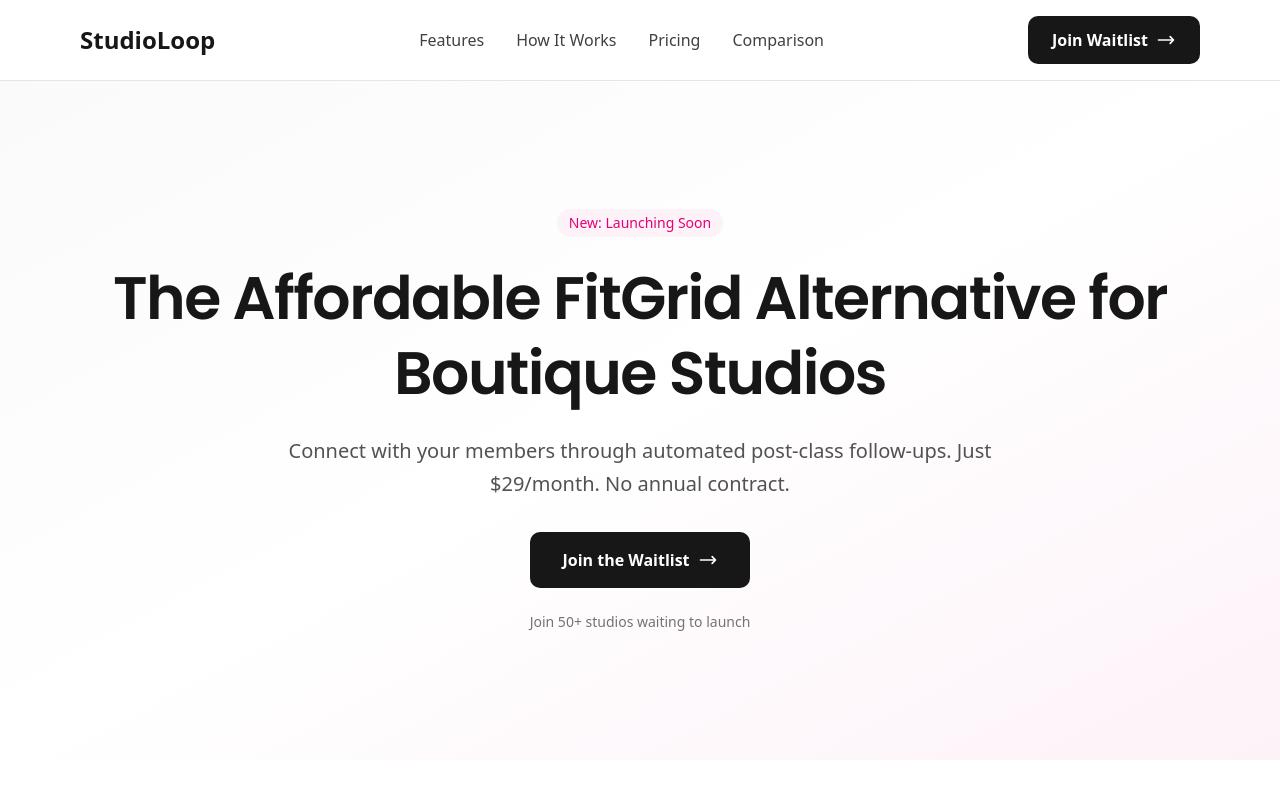
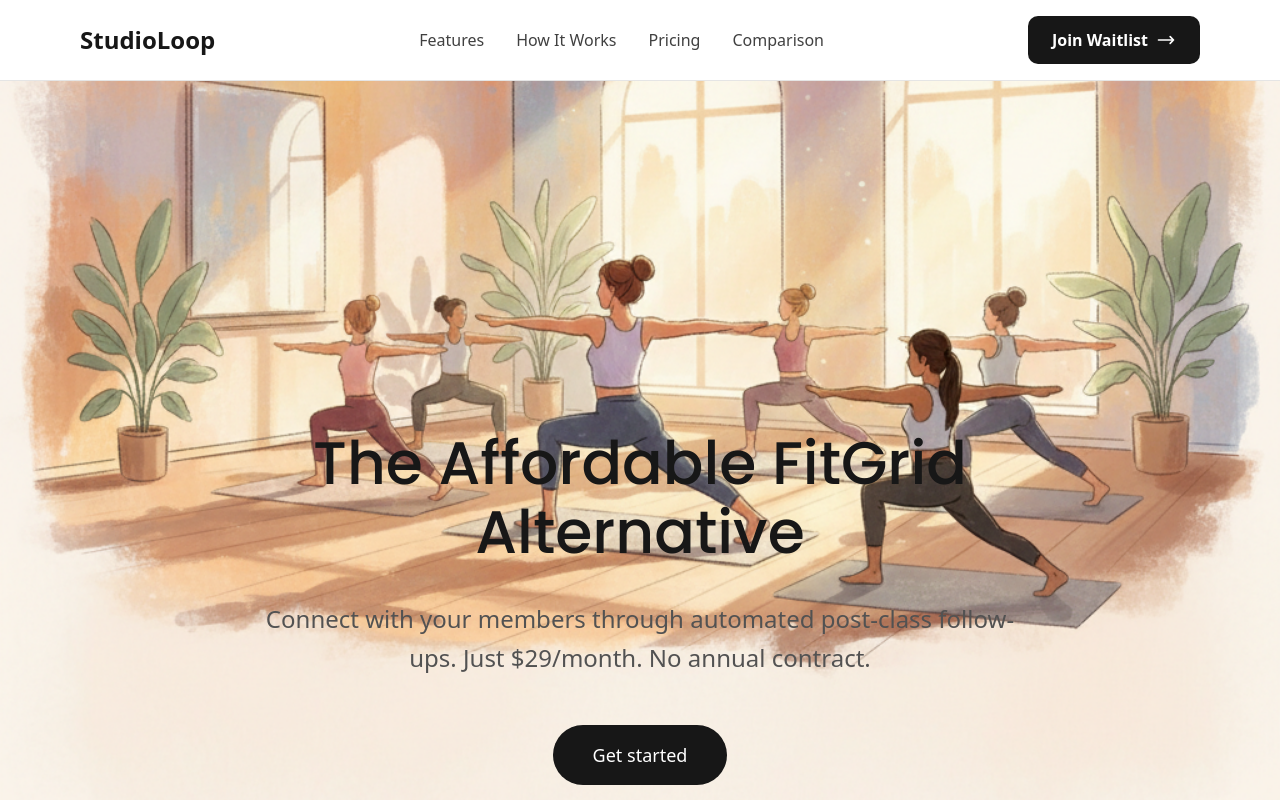
Before and after one commit to willb335/studio-loop, an Astro site: page / in a window 1280 px wide. Shown: the top 800 px of the page. Built offline with nearby package versions, Linux system fonts and the light colour scheme; Astro itself is replaced by a stand-in of ours.

Commit message:
Refactor code structure for improved readability and maintainability

```diff
--- a/src/components/Hero.astro
+++ b/src/components/Hero.astro
@@ -3,42 +3,43 @@
  * Hero component - Main landing section with headline and CTA
  *
  * Features:
- * - Eye-catching gradient background
- * - Large, bold headline emphasizing value proposition
+ * - Full viewport height background image
+ * - Large, centered headline in bottom half of screen
  * - Clear call-to-action button
- * - Social proof element (waitlist count)
+ * - Pixel-perfect match to duna.com hero
  * - Fully responsive typography
  */
+import heroImage from '../assets/hero.png';
 ---
 
-<section class="bg-gradient-to-br from-neutral-50 via-white to-pink-50 py-16 sm:py-24 lg:py-32">
-  <div class="max-w-7xl mx-auto px-5 sm:px-10 lg:px-20 text-center">
-    <!-- Optional: Eyebrow badge -->
-    <div class="inline-flex items-center px-3 py-1 bg-pink-50 text-pink-600 text-sm font-medium rounded-full mb-6">
-      <span>New: Launching Soon</span>
+<section class="relative h-screen w-full overflow-hidden">
+  <!-- Background Image - Full viewport coverage -->
+  <div class="absolute inset-0 z-0">
+    <img
+      src={heroImage.src}
+      alt="Hero background"
+      class="w-full h-full object-cover"
+    />
   </div>
 
-    <h1 class="text-4xl sm:text-5xl lg:text-6xl font-semibold text-neutral-900 leading-tight tracking-tight mb-6">
-      The Affordable FitGrid Alternative for Boutique Studios
+  <!-- Content - Positioned in bottom half only -->
+  <div class="relative z-10 h-full flex flex-col justify-end pb-16 sm:pb-20 lg:pb-24">
+    <div class="max-w-4xl mx-auto px-6 sm:px-8 lg:px-12 text-center">
+      <h1 class="text-4xl sm:text-5xl lg:text-6xl font-normal text-neutral-900 leading-[1.15] mb-6 sm:mb-8">
+        The Affordable FitGrid Alternative
       </h1>
 
-    <p class="text-lg sm:text-xl text-neutral-600 leading-relaxed mb-8 max-w-3xl mx-auto">
+      <p class="text-lg sm:text-xl lg:text-2xl text-neutral-600 leading-relaxed mb-10 sm:mb-12 max-w-3xl mx-auto">
         Connect with your members through automated post-class follow-ups.
         Just $29/month. No annual contract.
       </p>
 
       <button
         onclick="document.getElementById('waitlist').scrollIntoView({behavior: 'smooth'})"
-      class="inline-flex items-center justify-center px-8 py-4 bg-neutral-900 text-white text-base font-semibold rounded-lg hover:bg-neutral-800 transition-all hover:shadow-lg focus:outline-none focus:ring-2 focus:ring-neutral-900 focus:ring-offset-2"
+        class="inline-flex items-center justify-center px-8 py-3.5 sm:px-10 sm:py-4 bg-neutral-900 text-white text-base sm:text-lg font-medium rounded-full hover:bg-neutral-800 transition-all hover:shadow-xl focus:outline-none focus:ring-2 focus:ring-neutral-900 focus:ring-offset-2"
       >
-      Join the Waitlist
-      <svg class="ml-2 w-5 h-5" fill="none" stroke="currentColor" viewBox="0 0 24 24">
-        <path stroke-linecap="round" stroke-linejoin="round" stroke-width="2" d="M17 8l4 4m0 0l-4 4m4-4H3"/>
-      </svg>
+        Get started
       </button>
-
-    <p class="text-sm text-neutral-500 mt-6">
-      Join 50+ studios waiting to launch
-    </p>
+    </div>
   </div>
 </section>
```
Also changed, not shown: src/assets/hero.png (added), src/assets/hero2.png (added). Lines whose indentation alone changed are shown as unchanged.
